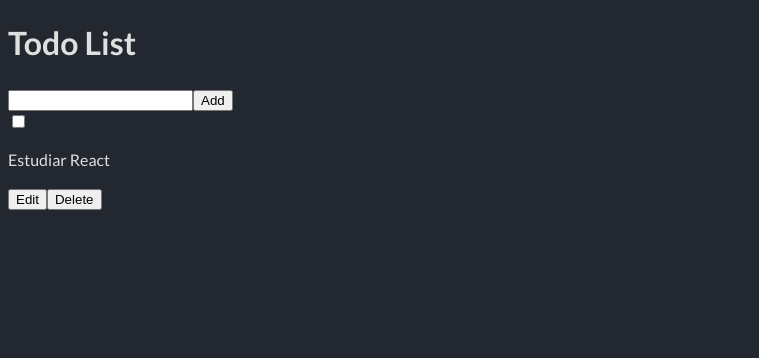
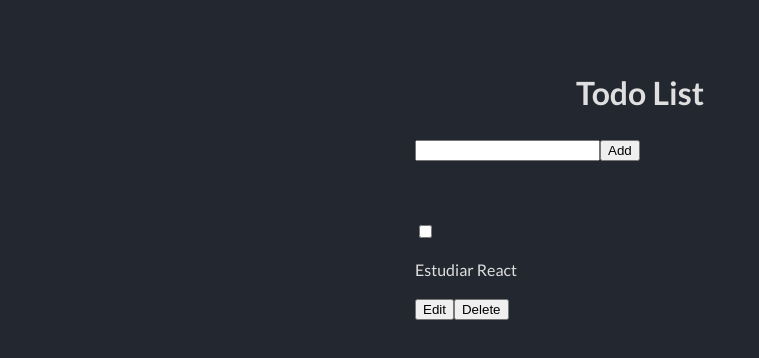
Before and after one commit to MartinezFabian/TodoApp-React, a React (Vite) app: page / in a window 1280 px wide. Shown: the top 358 px of the page, without its empty margins (0-759 px from the left). Built offline with nearby package versions, Linux system fonts and the light colour scheme.

Commit message:
Feat: Add TodoApp.module.css for component styles

```diff
--- a/src/TodoApp.jsx
+++ b/src/TodoApp.jsx
@@ -2,6 +2,7 @@ import { useReducer } from 'react';
 import { TodoInput } from './components/TodoInput';
 import { todoReducer } from './todoReducer';
 import { TodoList } from './components/TodoList';
+import styles from './TodoApp.module.css';
 
 const initialState = [
   {
@@ -36,9 +37,9 @@ export const TodoApp = () => {
   };
 
   return (
-    <>
-      <header>
-        <h1>Todo List</h1>
+    <div className={styles.app}>
+      <header className={styles.header}>
+        <h1 className={styles.header__title}>Todo List</h1>
 
         <TodoInput onNewTodo={(newTodo) => onAddTodo(newTodo)}></TodoInput>
       </header>
@@ -48,6 +49,6 @@ export const TodoApp = () => {
         onDeleteTodoById={(idToDelete) => onDeleteTodo(idToDelete)}
         onEditTodo={(editedTodo) => onEditTodo(editedTodo)}
       ></TodoList>
-    </>
+    </div>
   );
 };
--- /dev/null
+++ b/src/TodoApp.module.css
@@ -0,0 +1,16 @@
+.app {
+  max-width: 45rem;
+  width: 90%;
+  margin: 5rem auto;
+  display: flex;
+  flex-direction: column;
+  gap: 6rem;
+}
+
+.header {
+  width: 100%;
+}
+
+.header__title {
+  text-align: center;
+}
```
